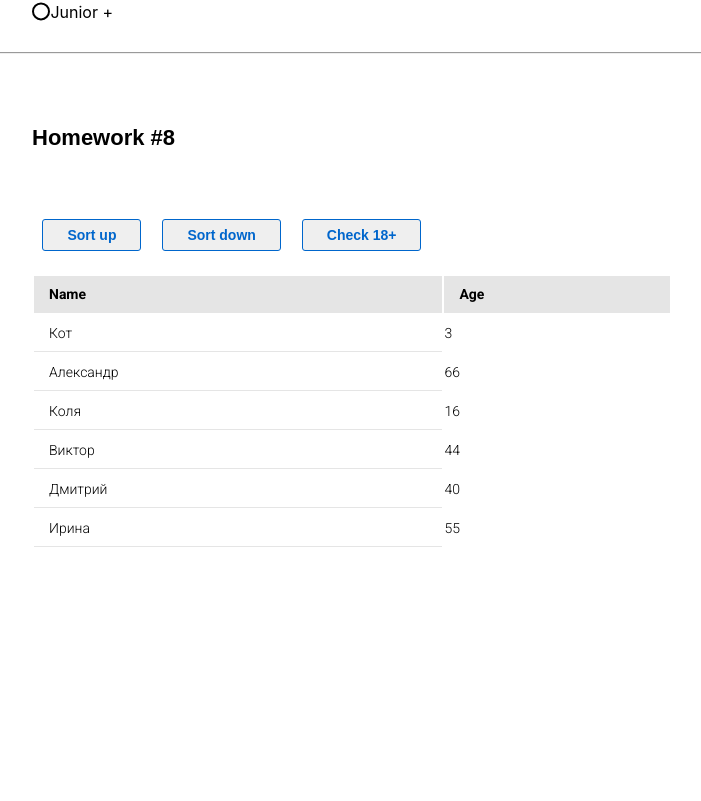
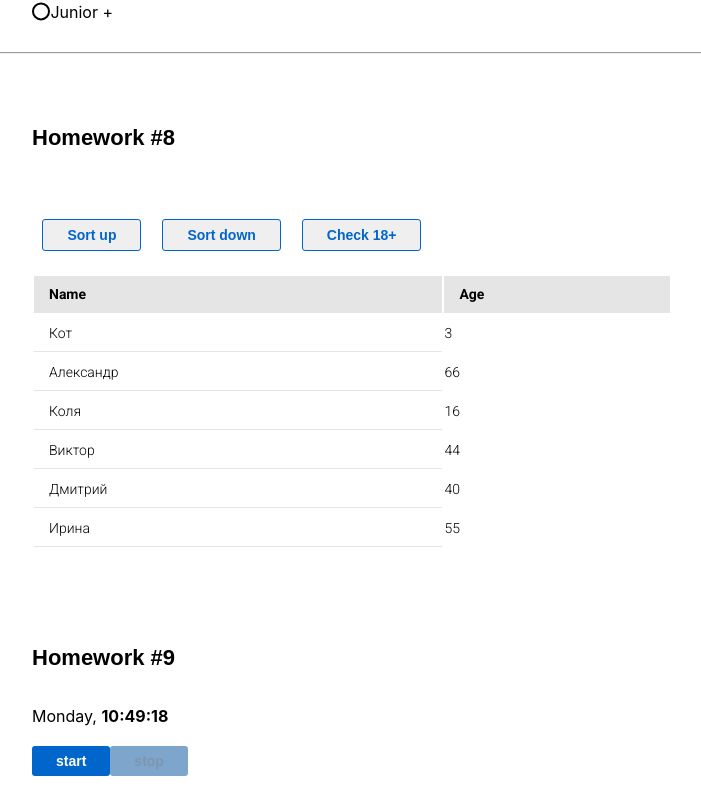
Before and after one commit to danila-beep/auto-hw, a React (Create React App) app: page /#/junior in a window 1280 px wide. Shown: the part 466-1267 px from the top of the page, without its empty margins (68-769 px from the left). Before the commit the page ends 1040 px from the top, so only its background shows below. Built offline with nearby package versions, Linux system fonts and the light colour scheme.

Commit message:
HW 9 (DONE)

```diff
--- a/src/s2-homeworks/hw05/pages/Junior.tsx
+++ b/src/s2-homeworks/hw05/pages/Junior.tsx
@@ -2,7 +2,7 @@ import React from 'react'
 import HW6 from "../../hw06/HW6";
 import HW7 from '../../hw07/HW7'
 import HW8 from '../../hw08/HW8'
-// import HW9 from '../../hw09/HW9'
+import HW9 from '../../hw09/HW9'
 
 function Junior() {
     return (
@@ -12,7 +12,7 @@ function Junior() {
             <HW7 />
             <hr/>
             <HW8 />
-            {/*<HW9 />*/}
+            <HW9 />
         </div>
     )
 }
--- a/src/s2-homeworks/hw09/Clock.tsx
+++ b/src/s2-homeworks/hw09/Clock.tsx
@@ -12,27 +12,28 @@ function Clock() {
     const start = () => {
         // пишут студенты // запустить часы (должно отображаться реальное время, а не +1)
         // сохранить ид таймера (https://learn.javascript.ru/settimeout-setinterval#setinterval)
-
+        setTimerId(+setInterval(()=> setDate(new Date()),1000))
     }
 
     const stop = () => {
         // пишут студенты // поставить часы на паузу, обнулить ид таймера (timerId <- undefined)
-
+        clearInterval(timerId)
+        setTimerId(undefined)
     }
 
     const onMouseEnter = () => { // пишут студенты // показать дату если наведена мышка
-
+        setShow(true)
     }
     const onMouseLeave = () => { // пишут студенты // спрятать дату если мышка не наведена
-
+        setShow(false)
     }
 
-    const stringTime = 'date->time' || <br/> // часы24:минуты:секунды (01:02:03)/(23:02:03)/(24:00:00)/(00:00:01) // пишут студенты
-    const stringDate = 'date->date' || <br/> // день.месяц.год (01.02.2022) // пишут студенты, варианты 01.02.0123/01.02.-123/01.02.12345 не рассматриваем
+    const stringTime = date?.toLocaleTimeString("ru-RU") || <br/> // часы24:минуты:секунды (01:02:03)/(23:02:03)/(24:00:00)/(00:00:01) // пишут студенты
+    const stringDate = date?.toLocaleDateString("ru-RU") || <br/> // день.месяц.год (01.02.2022) // пишут студенты, варианты 01.02.0123/01.02.-123/01.02.12345 не рассматриваем
 
     // день недели на английском, месяц на английском (https://learn.javascript.ru/intl#intl-datetimeformat)
-    const stringDay = 'date->day' || <br/> // пишут студенты
-    const stringMonth = 'date->month' || <br/> // пишут студенты
+    const stringDay = Intl.DateTimeFormat("en-EN", {weekday: "long"}).format(date) || <br/> // пишут студенты
+    const stringMonth = Intl.DateTimeFormat("en-EN", {month: "long"}).format(date) || <br/> // пишут студенты
 
     return (
         <div className={s.clock}>
@@ -66,14 +67,14 @@ function Clock() {
             <div className={s.buttonsContainer}>
                 <SuperButton
                     id={'hw9-button-start'}
-                    disabled={true} // пишут студенты // задизэйблить если таймер запущен
+                    disabled={!!timerId} // пишут студенты // задизэйблить если таймер запущен
                     onClick={start}
                 >
                     start
                 </SuperButton>
                 <SuperButton
                     id={'hw9-button-stop'}
-                    disabled={true} // пишут студенты // задизэйблить если таймер не запущен
+                    disabled={!timerId} // пишут студенты // задизэйблить если таймер не запущен
                     onClick={stop}
                 >
                     stop
```
